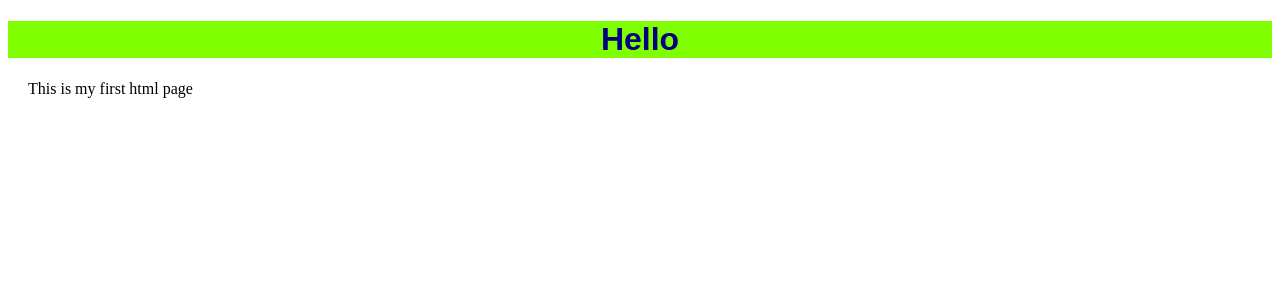
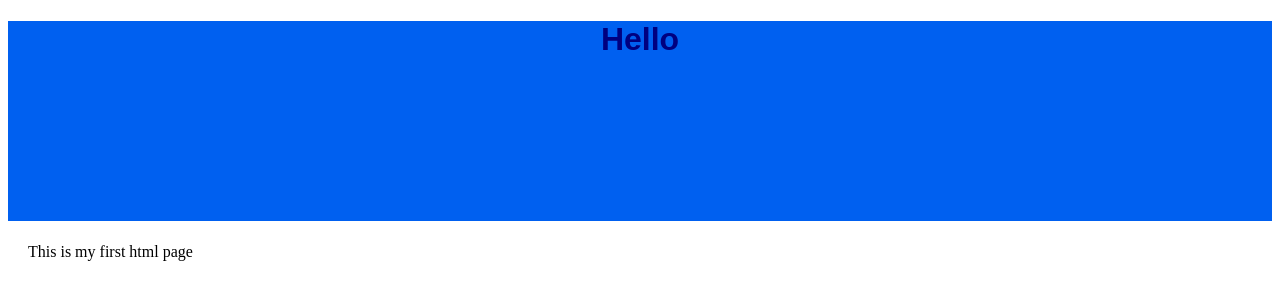
Before and after one commit to Lexanq/rsschool-cv, a plain HTML site: page index.html in a window 1280 px wide. In both pictures the pointer is over the element "Hello". Drawn offline with Linux system fonts and the light colour scheme.

Commit message:
min-hight 200px

```diff
--- a/style.css
+++ b/style.css
@@ -3,9 +3,10 @@
     font-size: 200%;
     font-family: Arial, Verdana, sans-serif;
     text-align: center;
+    min-height: 200px;
   }
   .header:hover {
-    background-color: chartreuse;
+    background-color: rgb(0, 96, 240);
   }
   .first-paragraph {
     padding-left: 20px;
```
